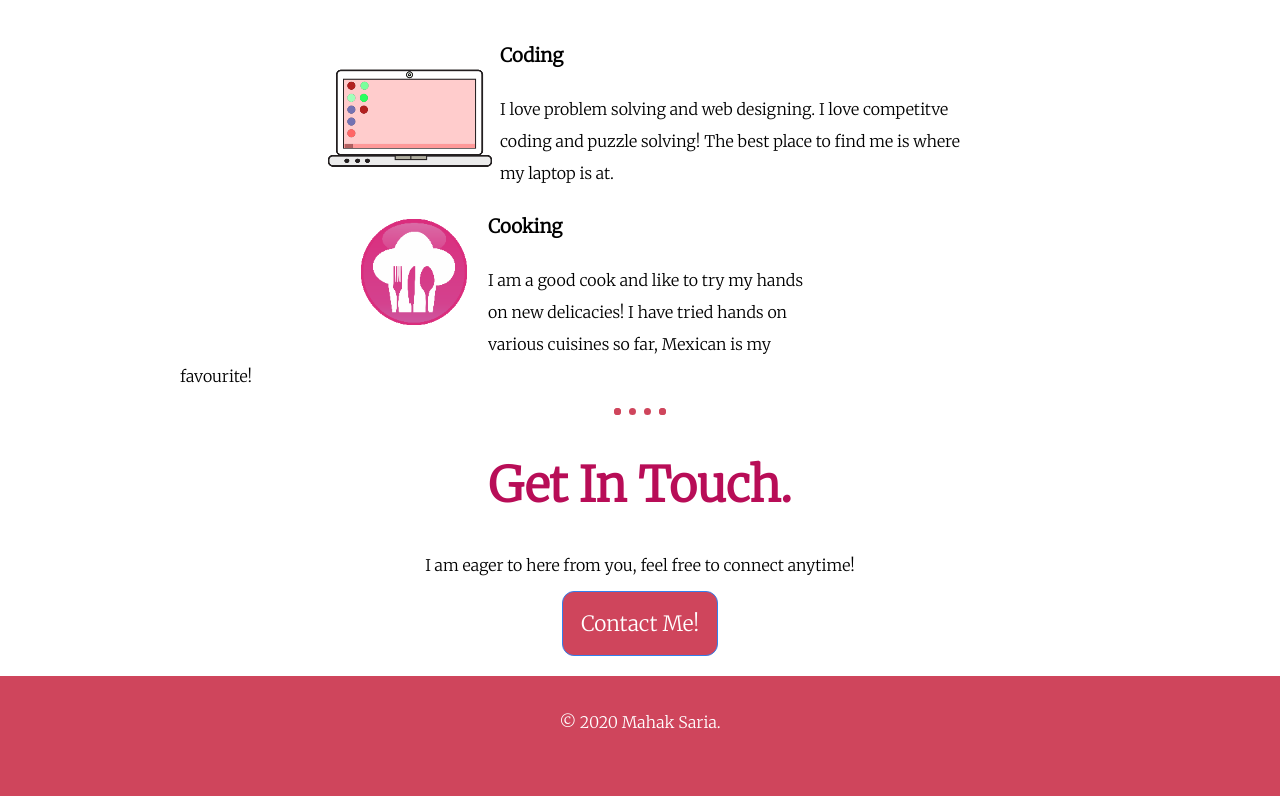
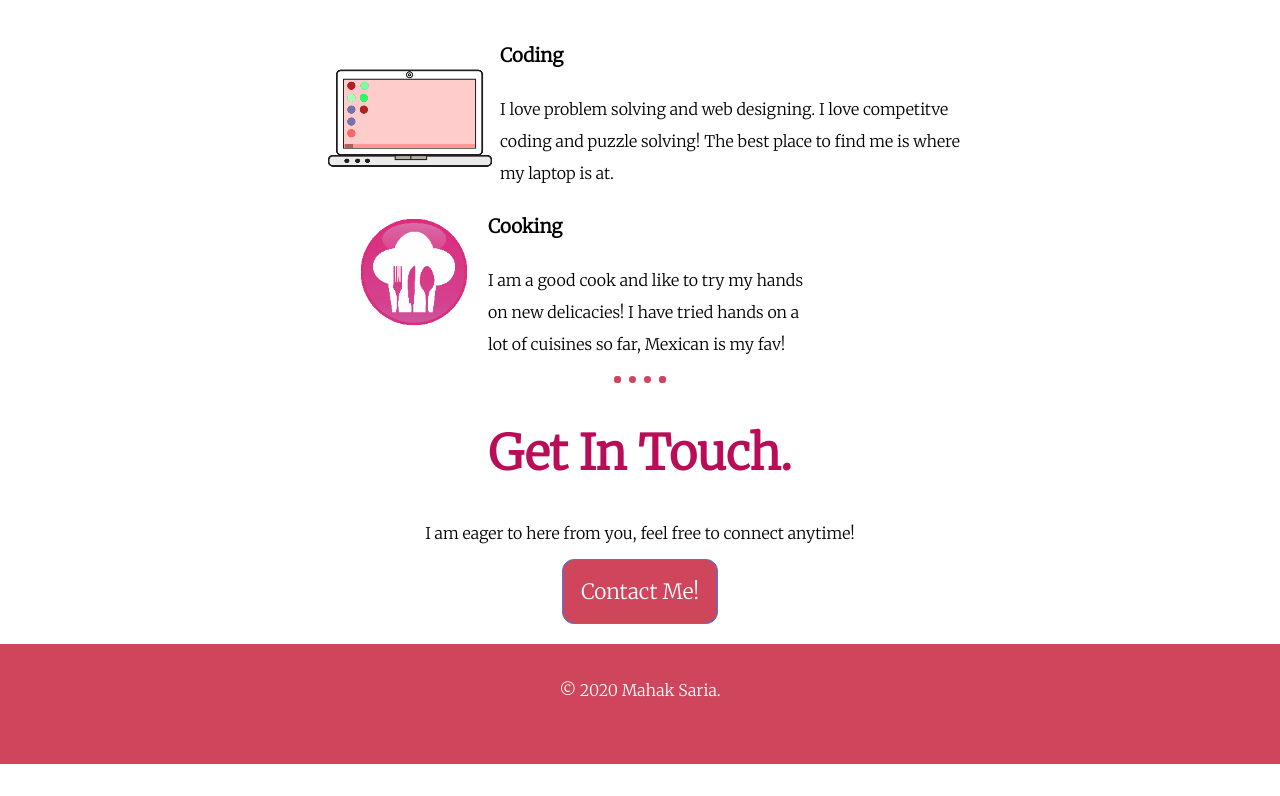
Before and after one commit to mahak5/cv-css, a plain HTML site: page index.html in a window 1280 px wide. Shown: the part 1269-2065 px from the top of the page. After the commit the page ends 2033 px from the top, so only its background shows below. Drawn offline with Linux system fonts and the light colour scheme.

Commit message:
Update index.html

```diff
--- a/index.html
+++ b/index.html
@@ -46,8 +46,7 @@
 					<img class="hob2" src="images/hobby2.png" alt="" srcset="" />
 					<h3 class="skillr">Cooking</h3>
 					<p class="skillr">
-						I am a good cook and like to try my hands on new delicacies! I have tried
-						hands on various cuisines so far, Mexican is my favourite!
+						I am a good cook and like to try my hands on new delicacies! I have tried hands on a lot of cuisines so far, Mexican is my fav!
 					</p>
 				</div>
 			</div>
```
